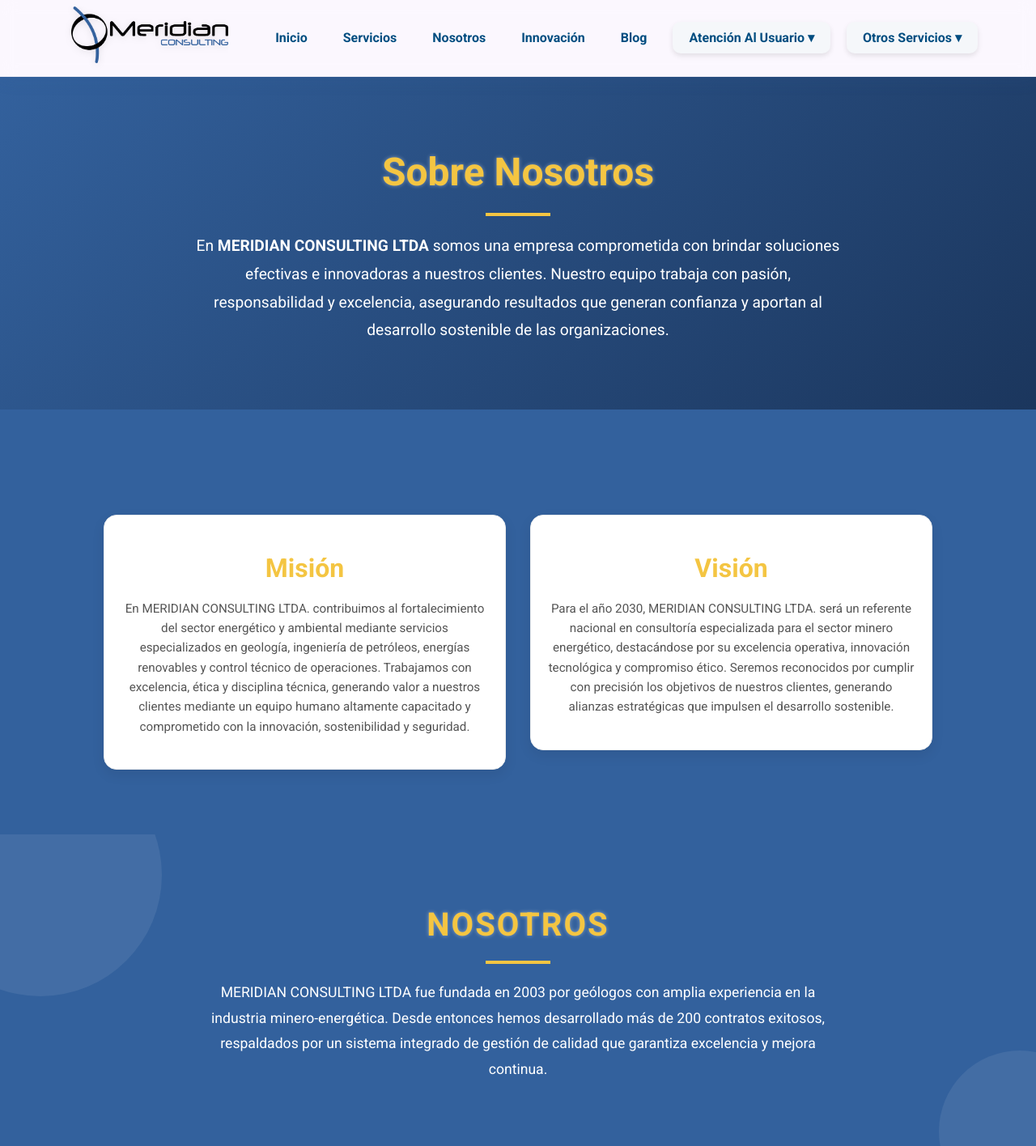
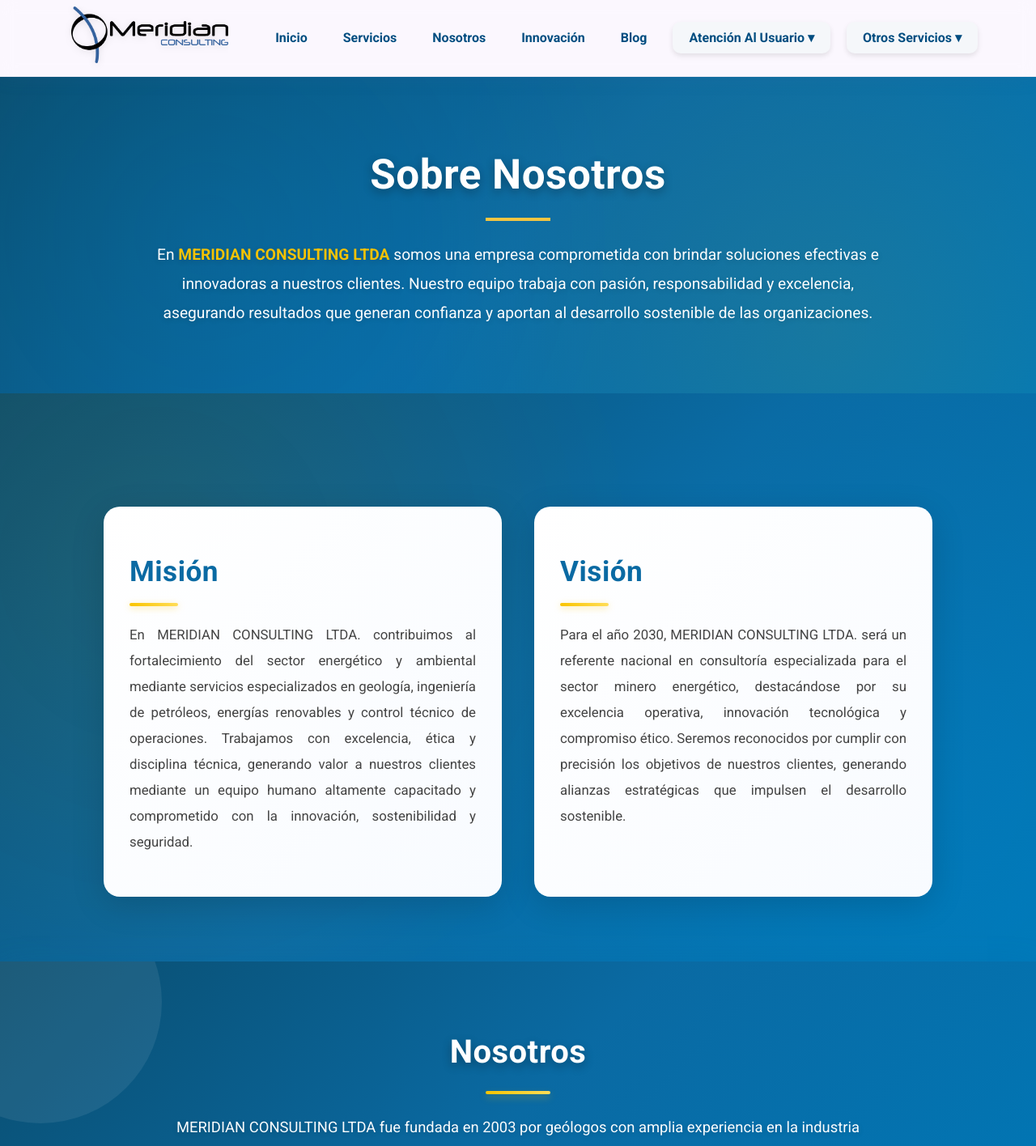
Before and after one commit to MeridianConsulting/Web, a React (Create React App) app in the folder frontend/: page /nosotros in a window 1280 px wide. Shown: the top 1416 px of the page at 81% size. Built offline with nearby package versions, Linux system fonts and the light colour scheme.

Commit message:
cambios visuales

```diff
--- a/frontend/src/pages/About.css
+++ b/frontend/src/pages/About.css
@@ -31,27 +31,56 @@
 
 /* ======= HERO / ABOUT ======= */
 .about-section {
-  background: linear-gradient(135deg, #33619D, #1b365d);
+  background: linear-gradient(135deg, #0a4d6e 0%, #0a6aa3 50%, #0077b6 100%);
   color: #fff;
+  text-align: center;
+  padding: 120px 8%;
+  box-shadow: 0 10px 40px rgba(10, 106, 163, 0.2);
+  position: relative;
+  overflow: hidden;
+}
 
-  text-align: center;
-  padding: 100px 8%;
-  box-shadow: 0 8px 20px rgba(0, 0, 0, 0.3);
+.about-section::before {
+  content: "";
+  position: absolute;
+  top: 0;
+  left: 0;
+  right: 0;
+  bottom: 0;
+  background:
+    radial-gradient(circle at 20% 50%, rgba(0, 170, 255, 0.1) 0%, transparent 50%),
+    radial-gradient(circle at 80% 80%, rgba(249, 196, 0, 0.08) 0%, transparent 50%);
+  pointer-events: none;
+  z-index: 0;
+}
+
+.about-section .about-container {
+  position: relative;
+  z-index: 1;
 }
 
 .about-section .about-title {
-  font-size: 3rem;
-  margin-bottom: 20px;
-  color: #f4c542;
-  text-shadow: 0 0 5px rgba(255, 255, 255, 0.4);
+  font-size: 3.2rem;
+  margin-bottom: 24px;
+  color: #ffffff;
+  text-shadow: 0 4px 12px rgba(0, 0, 0, 0.3);
+  font-weight: 700;
+  letter-spacing: 0.5px;
 }
 
 .about-section .about-description {
   font-size: 1.2rem;
-  line-height: 1.8;
-  max-width: 800px;
+  line-height: 1.9;
+  max-width: 900px;
   margin: 0 auto;
-  color: #fff;
+  color: #ffffff;
+  opacity: 0.98;
+  text-shadow: 0 2px 8px rgba(0, 0, 0, 0.2);
+}
+
+.about-section .about-description strong {
+  color: #f9c400;
+  font-weight: 600;
 }
 
 @keyframes spin {
@@ -82,38 +111,116 @@
 /* ======= VALORES ======= */
 
 .values-section {
-  background: #33619D; /* Azul institucional */
-  padding: 80px 10%;
+  background: linear-gradient(135deg, #0a4d6e 0%, #0a6aa3 50%, #0077b6 100%);
+  padding: 100px 10%;
   text-align: center;
   color: #fff;
+  position: relative;
+  overflow: hidden;
+}
+
+.values-section::before {
+  content: "";
+  position: absolute;
+  top: 0;
+  left: 0;
+  right: 0;
+  bottom: 0;
+  background:
+    radial-gradient(circle at 15% 30%, rgba(249, 196, 0, 0.08) 0%, transparent 50%),
+    radial-gradient(circle at 85% 70%, rgba(0, 170, 255, 0.1) 0%, transparent 50%);
+  pointer-events: none;
+  z-index: 0;
 }
 
 .values-title {
-  color: #f4c542;
+  color: #f9c400;
   font-weight: bold;
-  text-shadow: 0 0 5px rgba(255, 255, 255, 0.4);
+  text-shadow: 0 4px 12px rgba(0, 0, 0, 0.3);
+  position: relative;
+  z-index: 1;
 }
 
-.values-grid {
+/* Grid para Misión y Visión (2 columnas) */
+.values-section .values-grid {
   display: grid;
-  grid-template-columns: repeat(auto-fit, minmax(250px, 1fr));
-  gap: 30px;
+  grid-template-columns: repeat(2, 1fr);
+  gap: 40px;
+  margin-top: 60px;
+  position: relative;
+  z-index: 1;
+  align-items: stretch;
+  max-width: 1400px;
+  margin-left: auto;
+  margin-right: auto;
+}
+
+/* Grid para Valores Corporativos (3 columnas) */
+.values-container .values-grid {
+  display: grid;
+  grid-template-columns: repeat(3, 1fr);
+  gap: 35px;
   margin-top: 50px;
+  padding: 0 5%;
+  max-width: 1400px;
+  margin-left: auto;
+  margin-right: auto;
 }
 
 .value-card {
-  background: #fff;
-  border-radius: 16px;
-  padding: 40px 20px;
-  text-align: center;
-  border: 1px solid #eee;
-  box-shadow: 0 6px 16px rgba(0, 0, 0, 0.08);
-  transition: all 0.3s ease;
+  background: linear-gradient(135deg, #ffffff 0%, #f8fbff 100%);
+  border-radius: 20px;
+  padding: 50px 30px;
+  text-align: left;
+  border: 2px solid rgba(255, 255, 255, 0.1);
+  box-shadow: 0 10px 40px rgba(0, 0, 0, 0.15);
+  transition: all 0.4s cubic-bezier(0.4, 0, 0.2, 1);
+  position: relative;
+  overflow: hidden;
+  height: 100%;
+  display: flex;
+  flex-direction: column;
+  justify-content: flex-start;
+}
+
+.value-card::before {
+  content: "";
+  position: absolute;
+  top: 0;
+  left: 0;
+  width: 6px;
+  height: 100%;
+  background: linear-gradient(180deg, #f9c400 0%, #ffdd57 100%);
+  transform: scaleY(0);
+  transform-origin: bottom;
+  transition: transform 0.4s ease;
+}
+
+.value-card:hover::before {
+  transform: scaleY(1);
+  transform-origin: top;
+}
+
+.value-card::after {
+  content: "";
+  position: absolute;
+  top: -50%;
+  right: -50%;
+  width: 200%;
+  height: 200%;
+  background: radial-gradient(circle, rgba(10, 106, 163, 0.05) 0%, transparent 70%);
+  opacity: 0;
+  transition: opacity 0.4s ease;
+}
+
+.value-card:hover::after {
+  opacity: 1;
 }
 
 .value-card:hover {
-  transform: translateY(-8px) scale(1.03);
-  box-shadow: 0 12px 25px rgba(0, 0, 0, 0.15);
+  transform: translateY(-12px) scale(1.02);
+  box-shadow: 0 20px 60px rgba(0, 0, 0, 0.25);
+  border-color: rgba(249, 196, 0, 0.3);
 }
 
 /* Iconos dentro de un círculo */
@@ -163,30 +270,60 @@
   background: linear-gradient(135deg, #28a745, #34ce57);
 } /* Responsabilidad */
 
+.value-card:nth-child(6) .value-icon {
+  background: linear-gradient(135deg, #6f42c1, #9966ff);
+} /* Integridad */
+
 .value-card h3 {
-  font-size: 2.0rem;
-  color: #f4c542; /* Amarillo */
-  margin-bottom: 12px;
-  font-weight: bold;
-  text-shadow: 0 0 4px rgba(255, 255, 255, 0.3);
+  font-size: 2.2rem;
+  color: #0a6aa3;
+  margin-bottom: 20px;
+  font-weight: 700;
+  position: relative;
+  padding-bottom: 15px;
+  z-index: 1;
+  letter-spacing: 0.5px;
+  flex-shrink: 0;
+}
+
+.value-card h3::after {
+  content: "";
+  position: absolute;
+  bottom: 0;
+  left: 0;
+  width: 60px;
+  height: 4px;
+  background: linear-gradient(90deg, #f9c400 0%, #ffdd57 100%);
+  border-radius: 10px;
+  box-shadow: 0 2px 8px rgba(249, 196, 0, 0.4);
+  transition: width 0.4s ease;
+}
+
+.value-card:hover h3::after {
+  width: 100px;
 }
 
 .value-card p {
-  font-size: 0.95rem;
-  color: #555;
-  line-height: 1.6;
+  font-size: 1.05rem;
+  color: #444;
+  line-height: 1.9;
+  position: relative;
+  z-index: 1;
+  text-align: justify;
+  flex: 1;
+  margin: 0;
 }
 
 /* ======= INTRO ======= */
 
 .about-intro-section {
   position: relative;
-  padding: 80px 20px;
+  padding: 100px 20px;
   text-align: center;
   color: #fff;
-  background: #33619D; /* azul institucional */
-
+  background: linear-gradient(135deg, #0a4d6e 0%, #0a6aa3 50%, #0077b6 100%);
   overflow: hidden;
+  box-shadow: 0 10px 40px rgba(10, 106, 163, 0.2);
 }
 
 /* círculos decorativos */
@@ -216,37 +353,42 @@
 /* título del apartado "Nosotros" */
 .about-intro-section h2 {
   font-size: 2.5rem;
-  font-weight: 800;
-  margin-bottom: 20px;
-  text-transform: uppercase;
-  letter-spacing: 2px;
+  font-weight: 700;
+  margin-bottom: 24px;
+  letter-spacing: 0.5px;
   position: relative;
   z-index: 2;
-  color: #f4c542; /* Amarillo */
-  text-shadow: 0 0 5px rgba(255, 255, 255, 0.4);
+  color: #ffffff;
+  text-shadow: 0 4px 12px rgba(0, 0, 0, 0.3);
+}
+
+.about-intro-section h2::after {
+  content: "";
+  display: block;
+  width: 80px;
+  height: 4px;
+  background: linear-gradient(90deg, #f9c400 0%, #ffdd57 100%);
+  margin: 16px auto 0;
+  border-radius: 10px;
+  box-shadow: 0 4px 10px rgba(249, 196, 0, 0.3);
 }
 
 /* línea debajo del título */
 .about-intro-section .underline {
-  display: block;
-  width: 60px;
-  height: 4px;
-  background: #f4c542;
-  margin: 0 auto 30px;
-  border-radius: 2px;
-  z-index: 2;
-  position: relative;
+  display: none;
 }
 
 /* párrafo */
 .about-intro-section p {
-  font-size: 1.1rem;
-  line-height: 1.8;
-  max-width: 800px;
+  font-size: 1.15rem;
+  line-height: 1.9;
+  max-width: 900px;
   margin: 0 auto;
   z-index: 2;
+  color: #ffffff;
+  opacity: 0.98;
+  text-shadow: 0 2px 8px rgba(0, 0, 0, 0.2);
   position: relative;
-  color: #ffffff;
 }
 
 /* Responsive */
@@ -335,6 +477,9 @@
   max-width: 1200px;
   margin: 60px auto 0;
   padding: 0 20px;
+  display: flex;
+  flex-direction: column;
+  gap: 10px;
 }
 
 /* Línea vertical moderna a la izquierda */
@@ -352,14 +497,17 @@
 
 .timeline-item {
   position: relative;
-  margin-bottom: 50px;
+  margin-bottom: 60px;
   padding-left: 80px;
   opacity: 1;
+  clear: both;
+  isolation: isolate;
 }
 
 .timeline-item:hover .timeline-content {
   transform: translateX(10px) scale(1.02);
   box-shadow: 0 12px 30px rgba(51, 97, 157, 0.2);
+  z-index: 10;
 }
 
 .timeline-content {
@@ -370,6 +518,8 @@
   box-shadow: 0 6px 20px rgba(0, 0, 0, 0.08);
   transition: all 0.4s ease;
   position: relative;
+  z-index: 1;
+  min-height: 100px;
 }
 
 .timeline-content h4 {
@@ -433,7 +583,8 @@
 
   .timeline-item {
     padding-left: 50px;
-    margin-bottom: 40px;
+    margin-bottom: 50px;
+    clear: both;
   }
 
   .timeline-item::before {
@@ -444,6 +595,7 @@
 
   .timeline-content {
     padding: 20px;
+    min-height: 80px;
   }
 
   .timeline-content h4 {
@@ -769,3 +921,150 @@
   position: relative;
   z-index: 5;
 }
+
+/* ======= RESPONSIVO MISIÓN Y VISIÓN ======= */
+
+/* Tablets y laptops pequeños */
+@media (max-width: 1024px) {
+  .values-section {
+    padding: 80px 6%;
+  }
+
+  .values-section .values-grid {
+    gap: 35px;
+    margin-top: 50px;
+    grid-template-columns: repeat(2, 1fr);
+  }
+
+  .values-container .values-grid {
+    grid-template-columns: repeat(2, 1fr);
+    gap: 30px;
+  }
+
+  .value-card {
+    padding: 45px 25px;
+  }
+
+  .value-card h3 {
+    font-size: 2rem;
+  }
+
+  .value-card p {
+    font-size: 1rem;
+  }
+}
+
+/* Tablets portrait */
+@media (max-width: 768px) {
+  .values-section {
+    padding: 70px 5%;
+  }
+
+  .values-section .values-grid,
+  .values-container .values-grid {
+    grid-template-columns: 1fr;
+    gap: 30px;
+    margin-top: 40px;
+  }
+
+  .value-card {
+    padding: 40px 25px;
+    max-width: 600px;
+    margin: 0 auto;
+    height: auto;
+  }
+
+  .value-card h3 {
+    font-size: 1.9rem;
+    margin-bottom: 18px;
+  }
+
+  .value-card p {
+    font-size: 1rem;
+    line-height: 1.7;
+  }
+
+  .about-section {
+    padding: 90px 5%;
+  }
+
+  .about-section .about-title {
+    font-size: 2.6rem;
+  }
+
+  .about-intro-section {
+    padding: 80px 5%;
+  }
+
+  .about-intro-section h2 {
+    font-size: 2.2rem;
+  }
+}
+
+/* Móviles */
+@media (max-width: 600px) {
+  .values-section {
+    padding: 60px 5%;
+  }
+
+  .values-section .values-grid,
+  .values-container .values-grid {
+    gap: 25px;
+    margin-top: 35px;
+    grid-template-columns: 1fr;
+  }
+
+  .value-card {
+    padding: 35px 20px;
+    border-radius: 16px;
+    height: auto;
+  }
+
+  .value-card h3 {
+    font-size: 1.7rem;
+    margin-bottom: 15px;
+    padding-bottom: 12px;
+  }
+
+  .value-card h3::after {
+    width: 50px;
+    height: 3px;
+  }
+
+  .value-card:hover h3::after {
+    width: 80px;
+  }
+
+  .value-card p {
+    font-size: 0.95rem;
+    line-height: 1.7;
+  }
+
+  .value-card:hover {
+    transform: translateY(-8px) scale(1.01);
+  }
+
+  .about-section {
+    padding: 80px 5%;
+  }
+
+  .about-section .about-title {
+    font-size: 2.2rem;
+  }
+
+  .about-section .about-description {
+    font-size: 1.05rem;
+  }
+
+  .about-intro-section {
+    padding: 70px 5%;
+  }
+
+  .about-intro-section h2 {
+    font-size: 2rem;
+  }
+
+  .about-intro-section p {
+    font-size: 1rem;
+  }
+}
--- a/frontend/src/pages/Services.js
+++ b/frontend/src/pages/Services.js
@@ -321,7 +321,12 @@
                 <button className="btn-primary" onClick={closeModal}>
                   Cerrar
                 </button>
-                <a className="btn-outline" href="#contacto">
+                <a
+                  className="btn-outline"
+                  href="https://wa.me/573138174050?text=Hola,%20me%20gustaría%20obtener%20más%20información%20sobre%20los%20servicios%20de%20MERIDIAN%20CONSULTING"
+                  target="_blank"
+                  rel="noopener noreferrer"
+                >
                   Contactar equipo
                 </a>
               </div>
```
Also changed, not shown: frontend/src/pages/About.js (+22 -2 lines).
